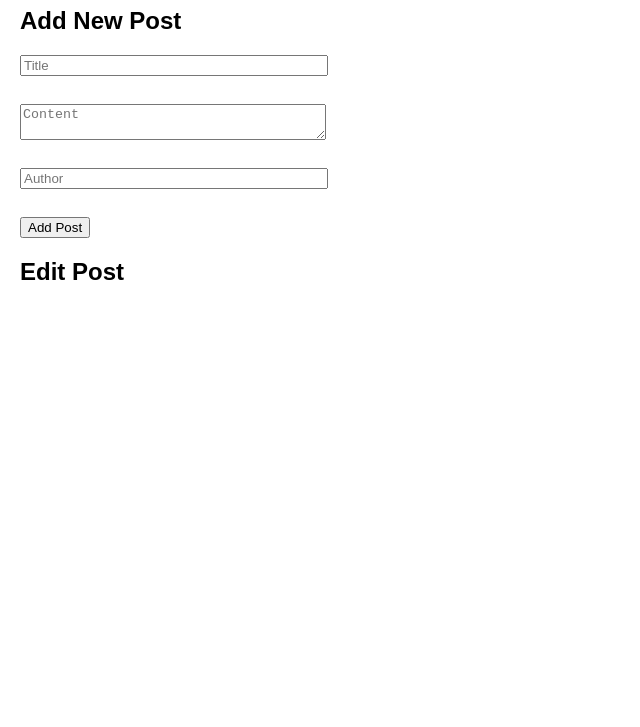
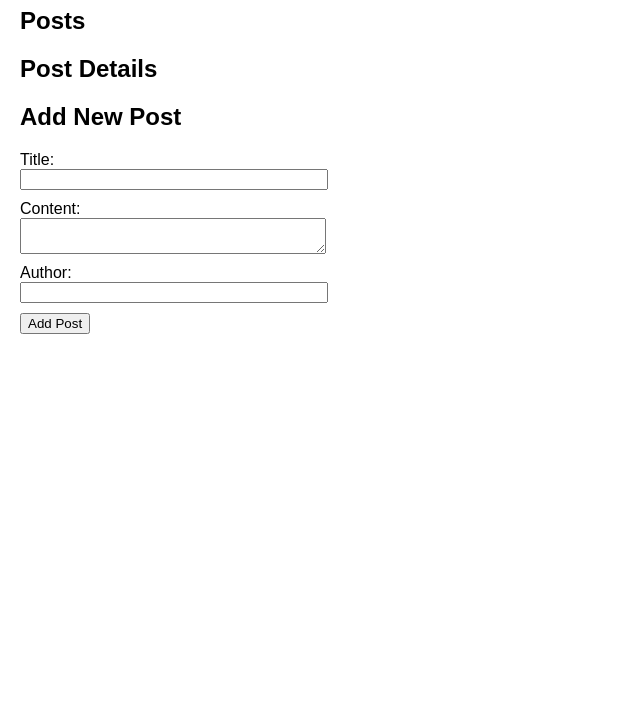
Before and after one commit to lubnaasimz/Simple-Blog-Code-Challenge, a plain HTML site: page index.html in a window 1280 px wide. Shown: the part 73-800 px from the top of the page, without its empty margins (0-640 px from the left). Drawn offline with Linux system fonts and the light colour scheme; no server answers.

Commit message:
index.html

```diff
--- a/index.html
+++ b/index.html
@@ -1,33 +1,43 @@
 <!DOCTYPE html>
 <html lang="en">
 <head>
-  <meta charset="UTF-8" />
-  <meta name="viewport" content="width=device-width, initial-scale=1.0"/>
-  <title>Simple Blog</title>
-  <link rel="stylesheet" href="css/styles.css" />
+  <meta charset="UTF-8">
+  <meta name="viewport" content="width=device-width, initial-scale=1.0">
+  <title>Blog Post Manager</title>
+  <link rel="stylesheet" href="css/styles.css">
 </head>
 <body>
-  <h1>My Blog</h1>
+  <div class="container">
+    <h1>Blog Post Manager</h1>
 
-  <div id="post-list"></div>
+    <div class="content">
+      <div id="post-list" class="post-list">
+        <h2>Posts</h2>
+        <!-- Posts will be displayed here -->
+      </div>
 
-  <div id="post-detail"></div>
+      <div id="post-detail" class="post-detail">
+        <h2>Post Details</h2>
+        <!-- Selected post details will appear here -->
+      </div>
+    </div>
 
-  <h2>Add New Post</h2>
-  <form id="new-post-form">
-    <input type="text" id="new-title" placeholder="Title" required /><br />
-    <textarea id="new-content" placeholder="Content" required></textarea><br />
-    <input type="text" id="new-author" placeholder="Author" required /><br />
-    <button type="submit">Add Post</button>
-  </form>
+    <div class="new-post">
+      <h2>Add New Post</h2>
+      <form id="new-post-form">
+        <label for="title">Title:</label>
+        <input type="text" id="title" name="title" required>
 
-  <h2>Edit Post</h2>
-  <form id="edit-post-form" class="hidden">
-    <input type="text" id="edit-title" placeholder="Edit Title" /><br />
-    <textarea id="edit-content" placeholder="Edit Content"></textarea><br />
-    <button type="submit">Update</button>
-    <button type="button" id="cancel-edit">Cancel</button>
-  </form>
+        <label for="content">Content:</label>
+        <textarea id="content" name="content" required></textarea>
+
+        <label for="author">Author:</label>
+        <input type="text" id="author" name="author" required>
+
+        <button type="submit">Add Post</button>
+      </form>
+    </div>
+  </div>
 
   <script src="src/index.js"></script>
 </body>
```
